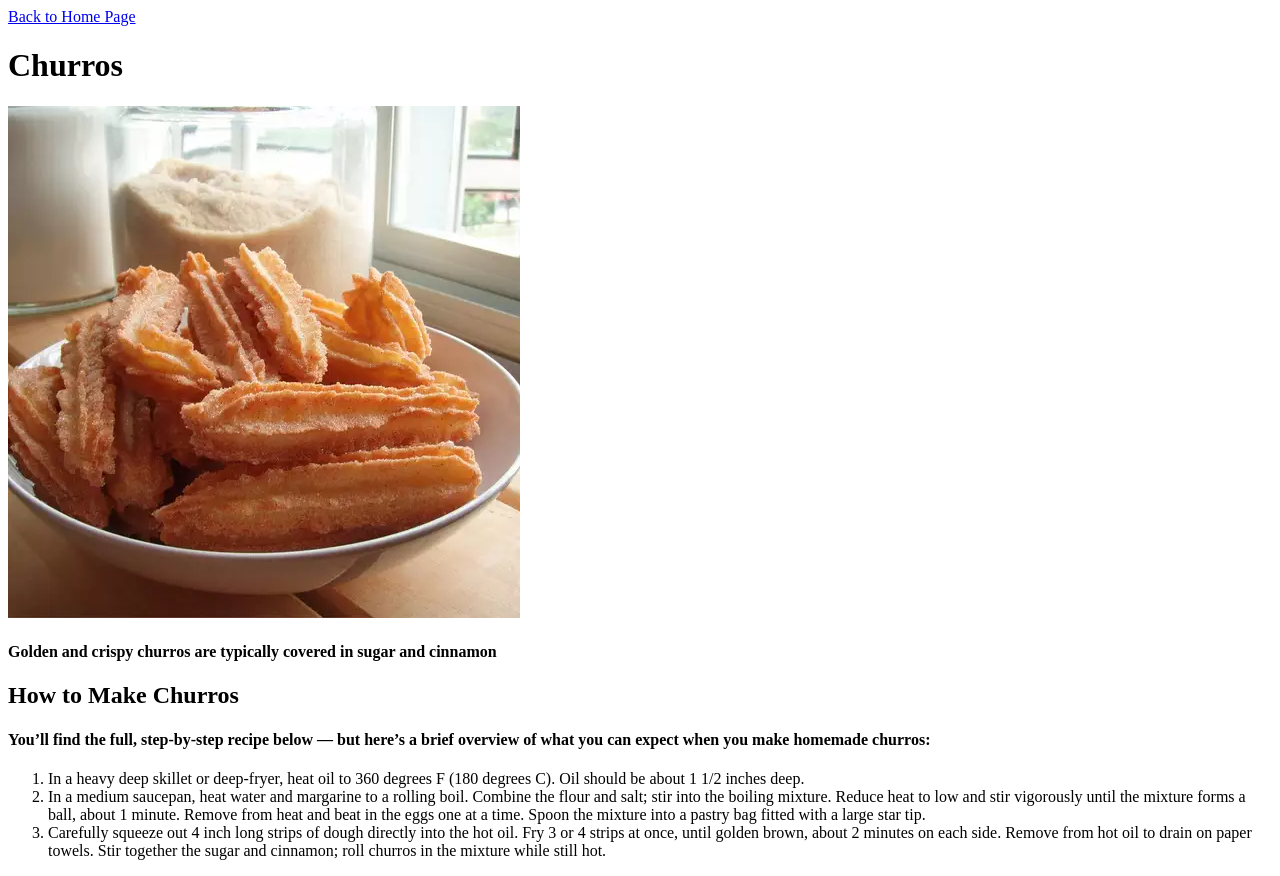
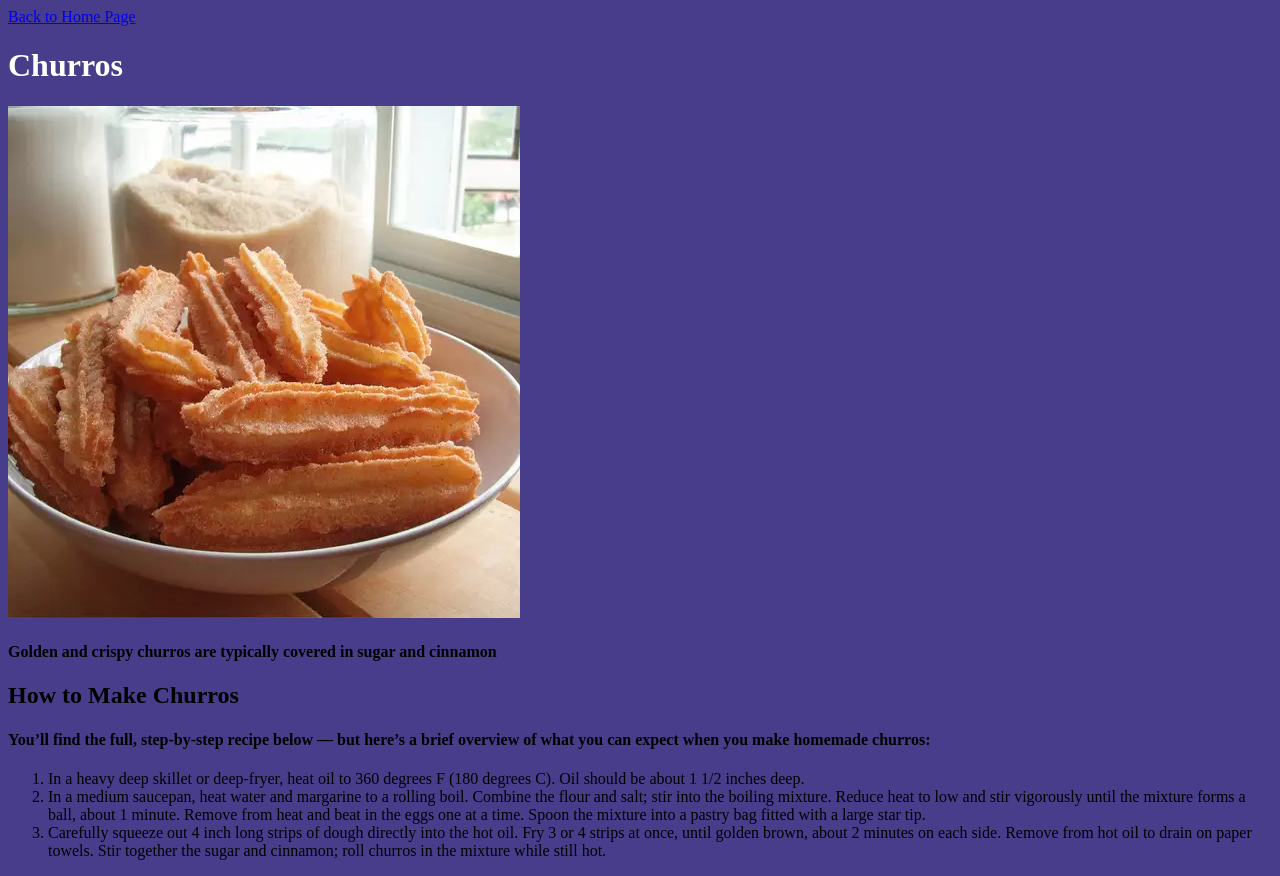
Before and after one commit to TheSergeon/odin-recipes, a plain HTML site: page recipes/churros.html in a window 1280 px wide. Drawn offline with Linux system fonts and the light colour scheme.

Commit message:
Add background color to all pages

```diff
--- a/recipes/churros.html
+++ b/recipes/churros.html
@@ -4,6 +4,7 @@
     <meta charset="UTF-8">
     <meta http-equiv="X-UA-Compatible" content="IE=edge">
     <meta name="viewport" content="width=device-width, initial-scale=1.0">
+    <link rel="stylesheet" href="../style.css">
     <title>Churros</title>
 </head>
 <body>
--- /dev/null
+++ b/style.css
@@ -0,0 +1,7 @@
+body {
+    background-color: darkslateblue;
+}
+
+h1 {
+    color: white;
+}
```
Also changed, not shown: index.html (+1 -0 lines), recipes/tacos.html (+1 -0 lines).
